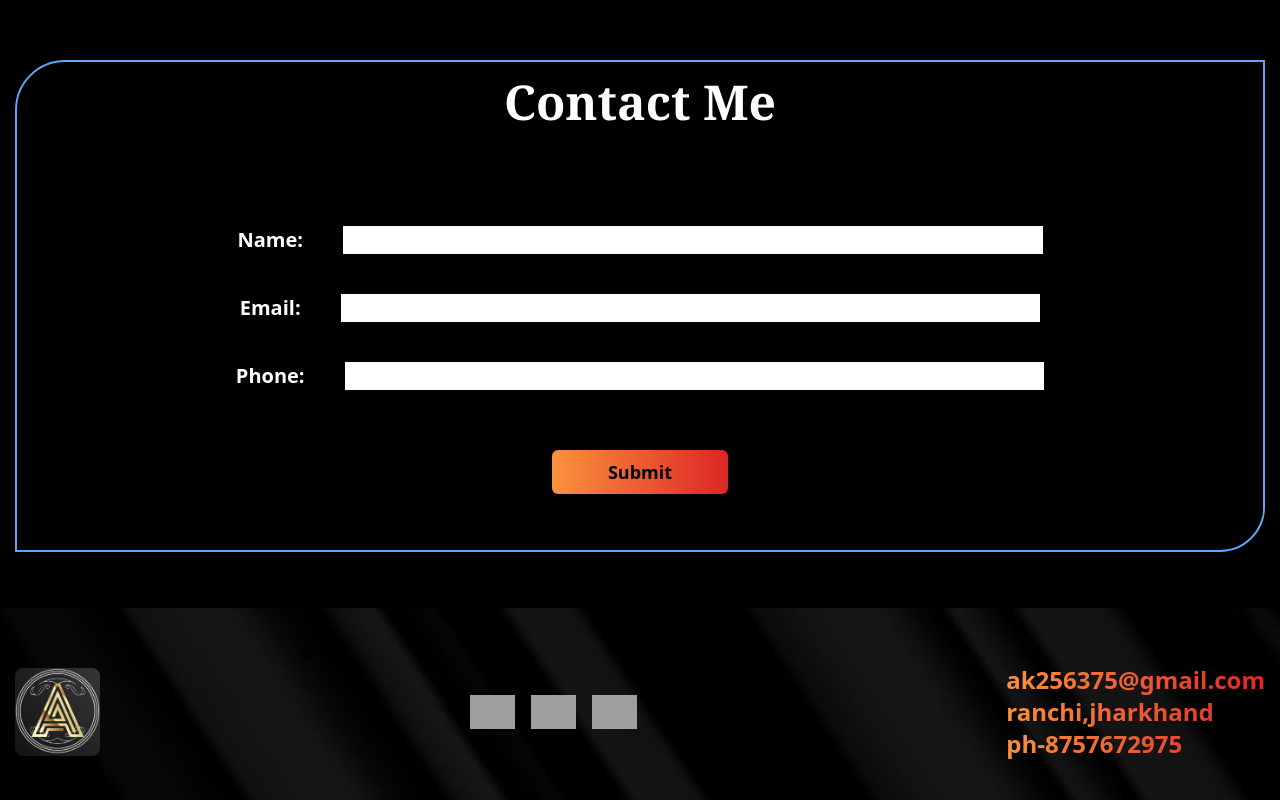
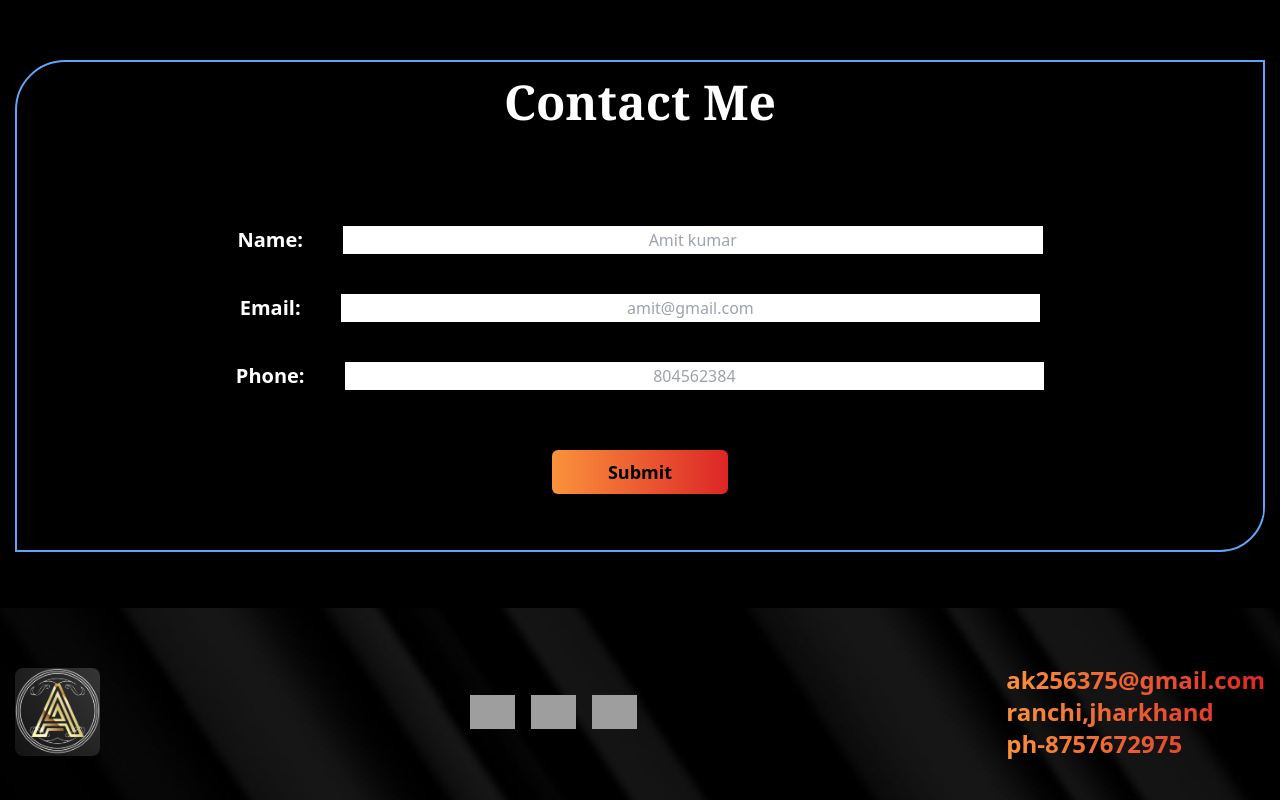
Before and after one commit to amitkumar256/myportfolio, a Next.js app: page / in a window 1280 px wide. Shown: the part 2397-3197 px from the top of the page. Built offline with nearby package versions, Linux system fonts and the light colour scheme; grey boxes are pictures that could not be loaded.

Commit message:
added place holder

```diff
--- a/components/Form.jsx
+++ b/components/Form.jsx
@@ -61,6 +61,7 @@ const Form = () => {
               name="name"
               value={formData.name}
               onChange={handleChange}
+              placeholder="Amit kumar"
             />
           </div>
 
@@ -72,6 +73,7 @@ const Form = () => {
               name="email"
               value={formData.email}
               onChange={handleChange}
+              placeholder="amit@gmail.com"
             />
             {/* to check data store or not */}
             {/* <div className="text-white text-xl">
@@ -86,6 +88,7 @@ const Form = () => {
               name="phone"
               value={formData.phone}
               onChange={handleChange}
+              placeholder="804562384"
             />
           </div>
           <div className="flex justify-center mt-10">
```
